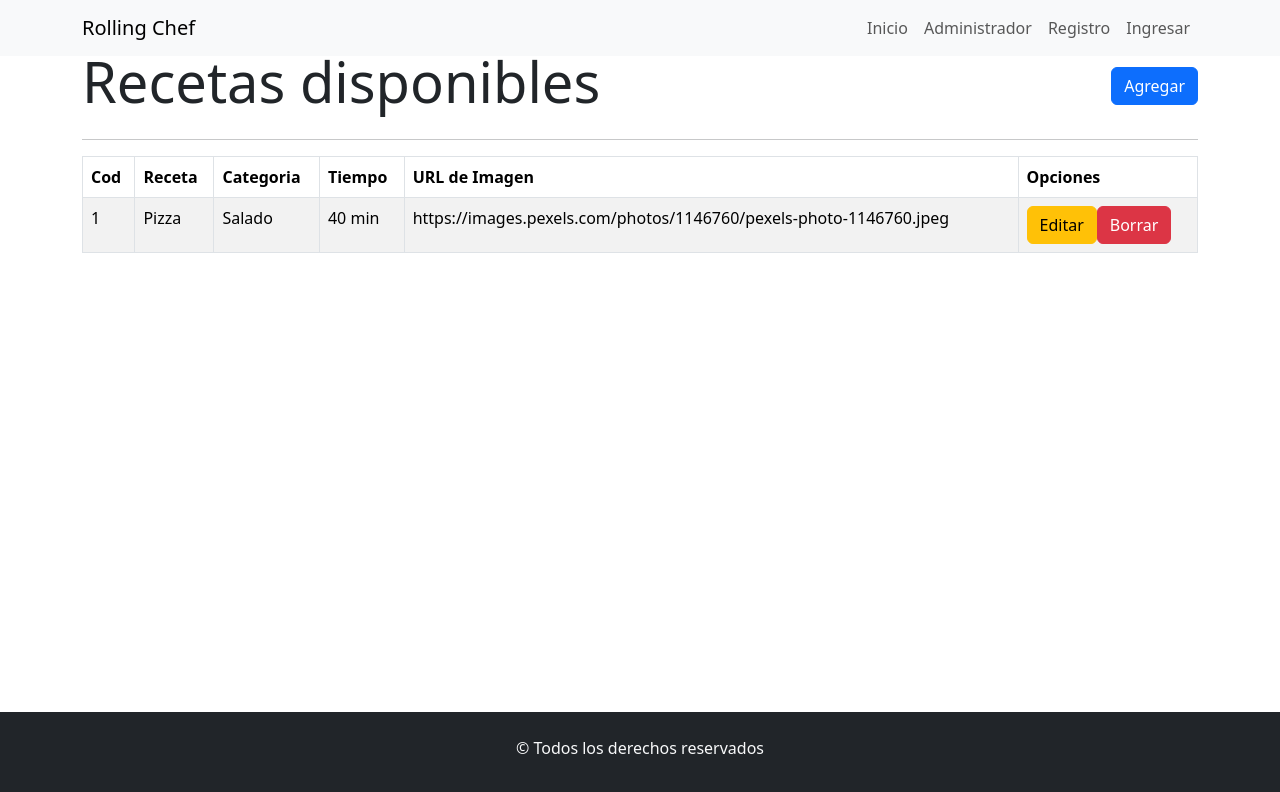
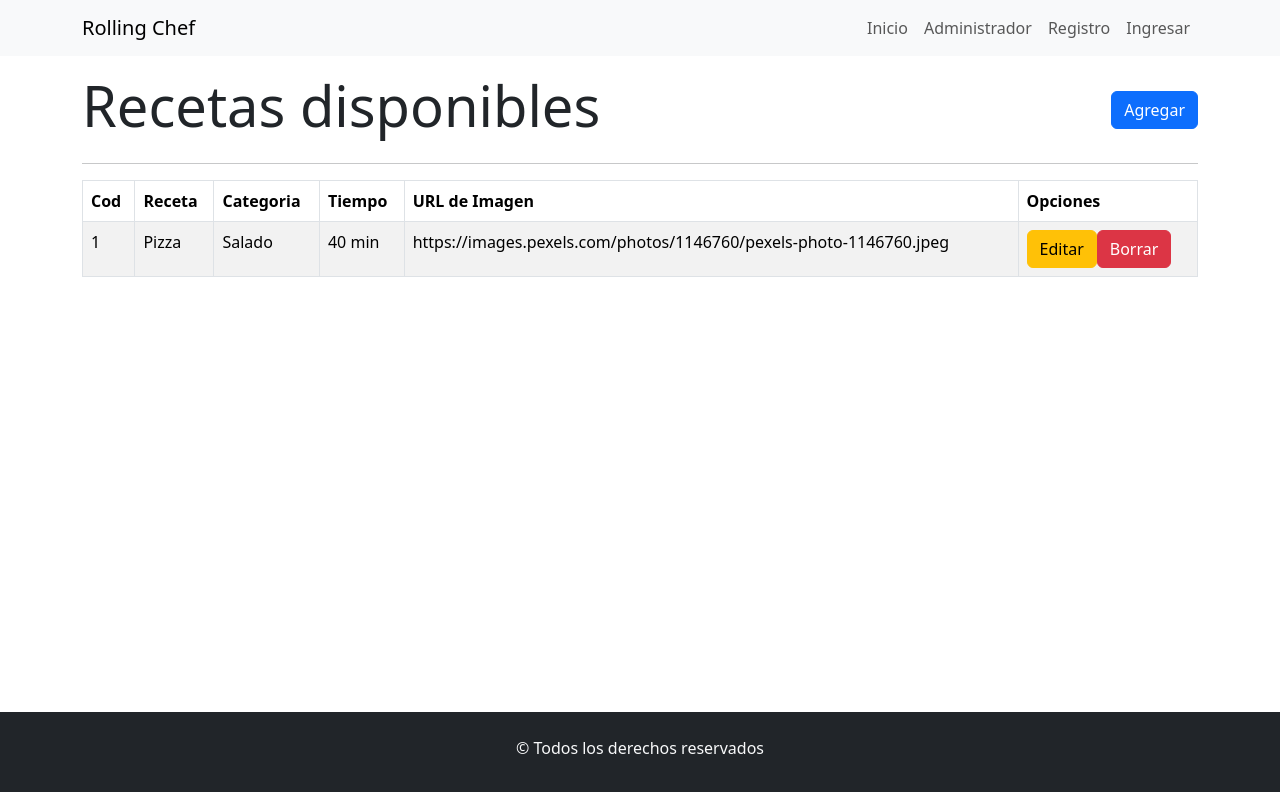
Before and after one commit to nicopowell/react-ejercicio14, a React (Vite) app: page / in a window 1280 px wide. Shown: the top 792 px of the page. Built offline with nearby package versions, Linux system fonts and the light colour scheme.

Commit message:
le agregue unos margenes al container

```diff
--- a/src/components/views/Administrador.jsx
+++ b/src/components/views/Administrador.jsx
@@ -3,12 +3,12 @@ import { Link } from "react-router-dom";
 import ItemReceta from "./recetas/ItemReceta";
 
 const Administrador = () => {
-
-    return (
-        <section className="container mainSection">
+  return (
+    <div className="container mainSection my-4">
+      <section>
         <div className="d-flex justify-content-between align-items-center mt-5">
           <h1 className="display-4 ">Recetas disponibles</h1>
-          <Link className="btn btn-primary" to='/administrador/crear-producto'>
+          <Link className="btn btn-primary" to="/administrador/crear-producto">
             Agregar
           </Link>
         </div>
@@ -29,7 +29,8 @@ const Administrador = () => {
           </tbody>
         </Table>
       </section>
-    );
+    </div>
+  );
 };
 
 export default Administrador;
```
